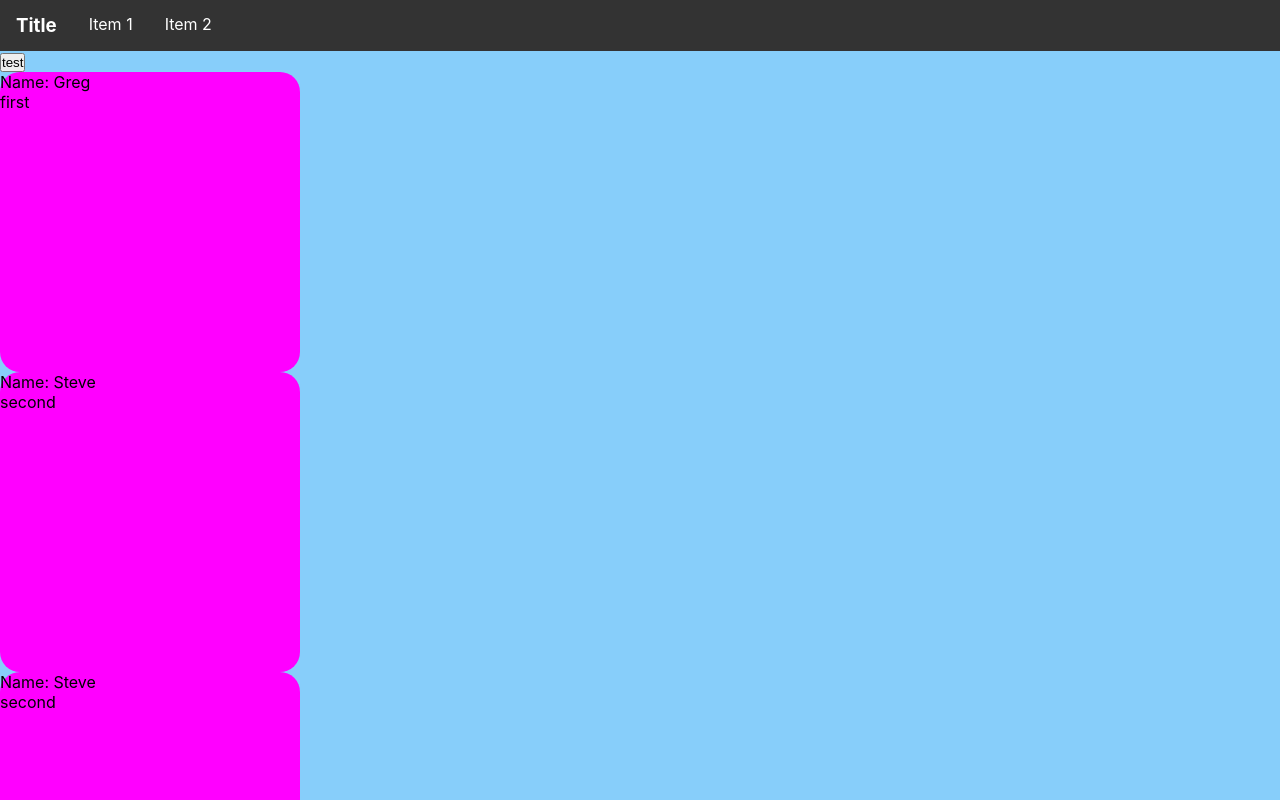
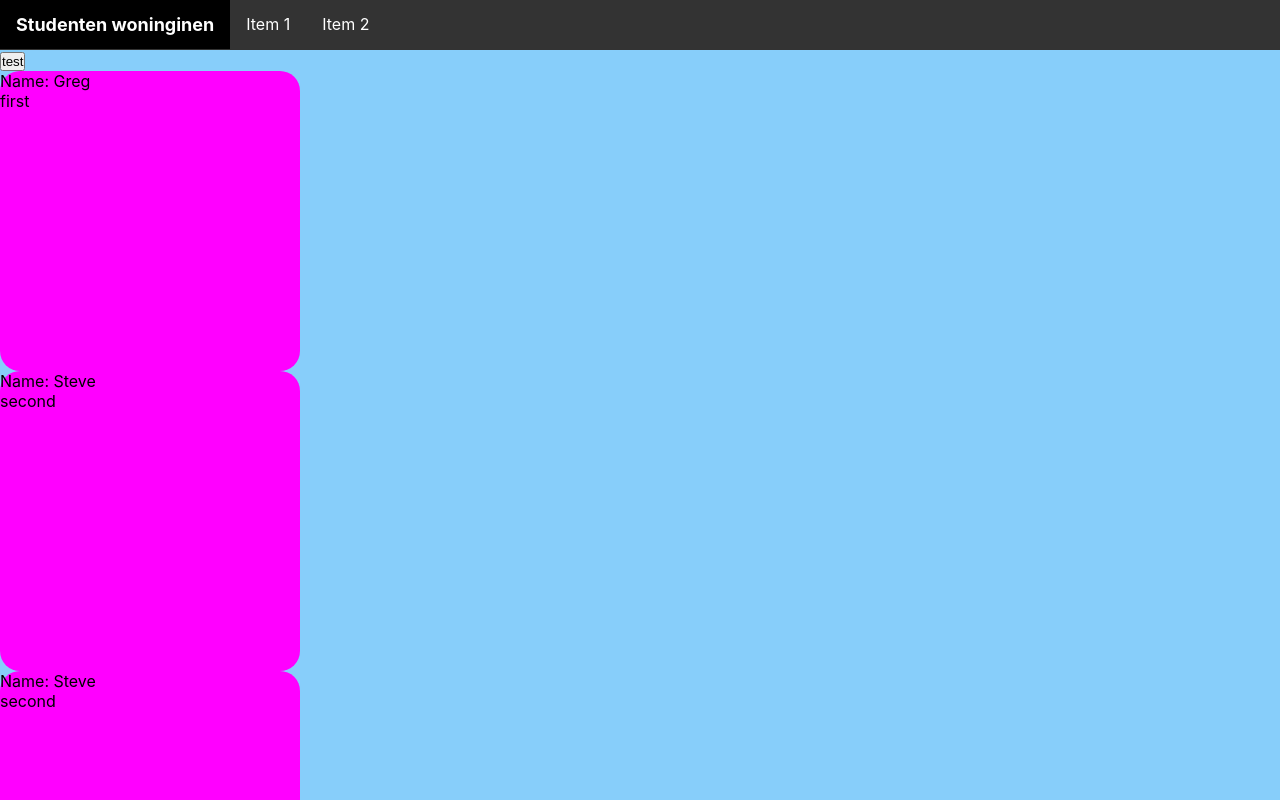
Before and after one commit to Bram-Sc/studenten-woning, a React (Create React App) app: page / in a window 1280 px wide. Shown: the top 800 px of the page. Built offline with nearby package versions, Linux system fonts and the light colour scheme.

Commit message:
Improved navbar

```diff
--- a/src/App.css
+++ b/src/App.css
@@ -15,18 +15,16 @@
   padding: 0;;
   overflow: hidden;
   background-color: #333333;
+  height: 50px;
+}
+
+.title {
+  font-weight: bold;
+  font-size: large;
 }
 
 .navbar li {
   float: left;
-}
-
-.navbar li h3 {
-  float: left;
-  display: block;
-  text-align: center;
-  padding: 14px 16px;
-  color: white;
 }
 
 .navbar li a {
--- a/src/Layout.js
+++ b/src/Layout.js
@@ -5,9 +5,9 @@ function Layout() {
     return (
         <div className="navbar">
             <ul>
-                <li><h3>Title</h3></li>
-                <li><a href="item">Item 1</a></li>
-                <li><a href="item">Item 2</a></li>
+                <li><a className="title" href="#home">Studenten woninginen</a></li>
+                <li><a href="#item">Item 1</a></li>
+                <li><a href="#item">Item 2</a></li>
             </ul>
         </div>
     );
```
